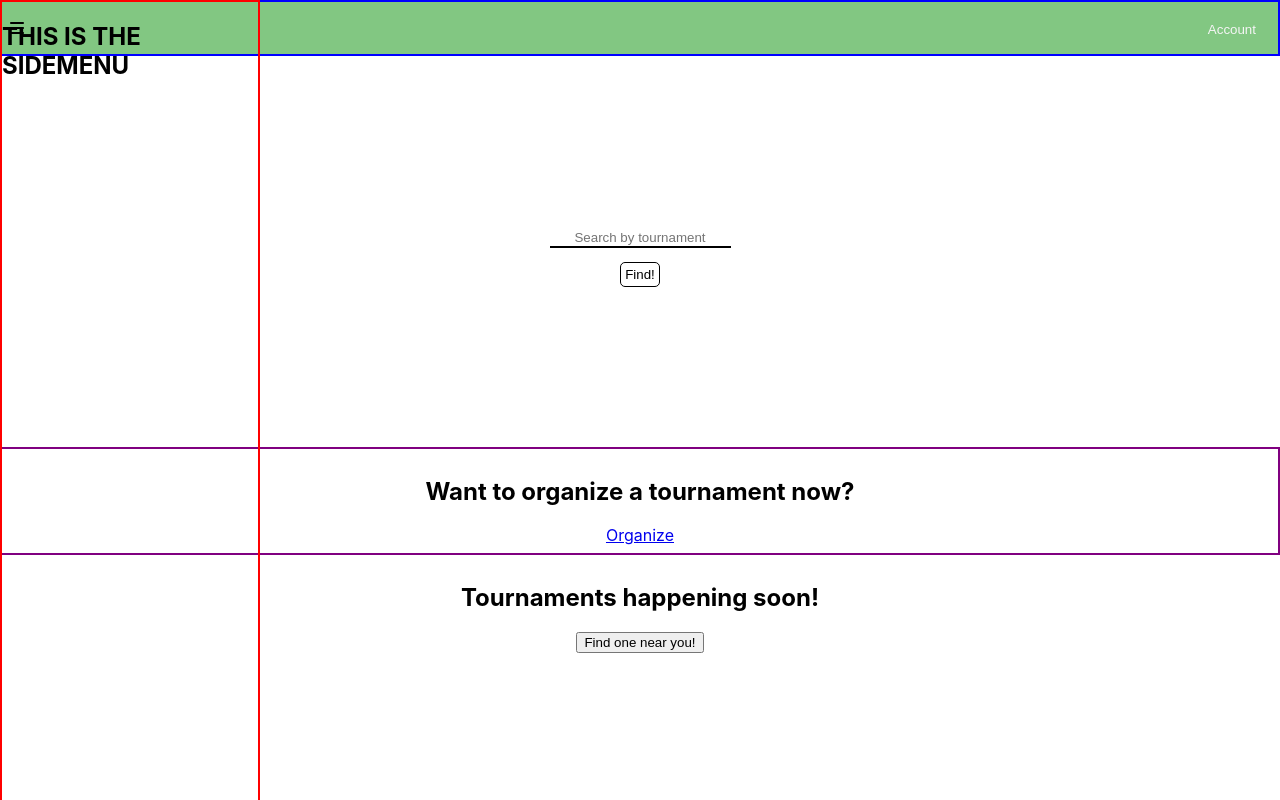
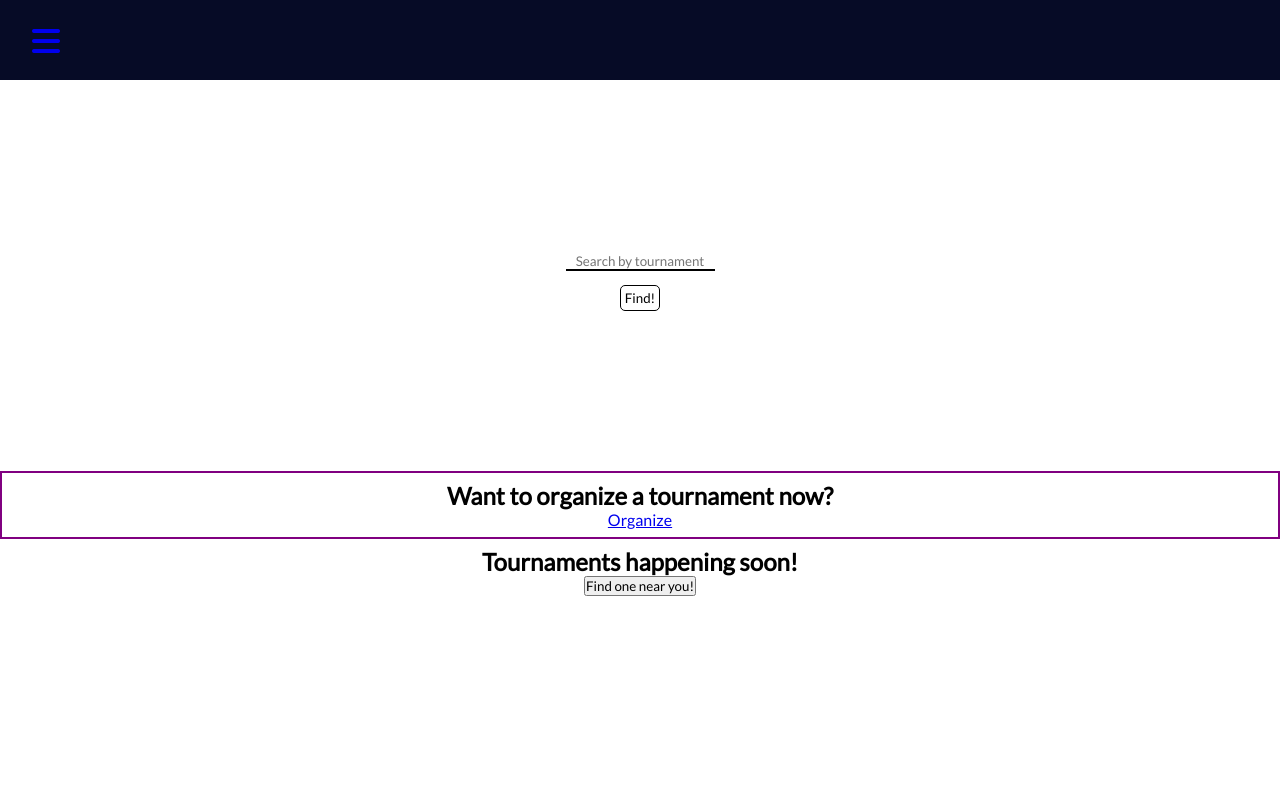
Before and after one commit to Scott-Hillier/tournament-organizer, a React (Create React App) app in the folder polo-react/: page / in a window 1280 px wide. Built offline with nearby package versions, Linux system fonts and the light colour scheme.

Commit message:
sidebar functioning

```diff
--- a/polo-react/src/App.css
+++ b/polo-react/src/App.css
@@ -1,38 +1,18 @@
-.App {
-  text-align: center;
+@import url("https://fonts.googleapis.com/css2?family=Lato&display=swap");
+
+* {
+  box-sizing: border-box;
+  margin: 0;
+  padding: 0;
+  font-family: "Lato", sans-serif;
 }
 
-.App-logo {
-  height: 40vmin;
-  pointer-events: none;
-}
-
-@media (prefers-reduced-motion: no-preference) {
-  .App-logo {
-    animation: App-logo-spin infinite 20s linear;
-  }
-}
-
-.App-header {
-  background-color: #282c34;
-  min-height: 100vh;
+.home,
+.reports,
+.products {
   display: flex;
-  flex-direction: column;
+  height: 90vh;
   align-items: center;
   justify-content: center;
-  font-size: calc(10px + 2vmin);
-  color: white;
+  font-size: 3rem;
 }
-
-.App-link {
-  color: #61dafb;
-}
-
-@keyframes App-logo-spin {
-  from {
-    transform: rotate(0deg);
-  }
-  to {
-    transform: rotate(360deg);
-  }
-}
--- a/polo-react/src/App.js
+++ b/polo-react/src/App.js
@@ -1,6 +1,6 @@
 import { BrowserRouter, Routes, Route, Link } from "react-router-dom";
 import "./App.css";
-import Navigation from "./components/Navigation";
+import Navbar from "./components/Navbar";
 import Home from "./components/Home";
 import Login from "./components/Login";
 import Register from "./components/Register";
@@ -10,8 +10,8 @@ import Sidemenu from "./components/Sidemenu";
 function App() {
   return (
     <BrowserRouter>
-      <Sidemenu />
-      <Navigation />
+      {/* <Sidemenu /> */}
+      <Navbar />
       <Routes>
         <Route path="/" element={<Home />}></Route>
         <Route path="/register" element={<Register />}></Route>
--- /dev/null
+++ b/polo-react/src/components/Navbar.js
@@ -0,0 +1,41 @@
+import React, { useState } from "react";
+import { Link } from "react-router-dom";
+import { SidebarData } from "./SidebarData";
+import "../styles/Navbar.scss";
+
+function Navbar() {
+  const [sidebar, setSidebar] = useState(false);
+
+  const showSidebar = () => setSidebar(!sidebar);
+
+  return (
+    <>
+      <div className="navbar">
+        <Link to="#" className="menu-bars">
+          <i class="fa fa-bars" aria-hidden="true" onClick={showSidebar}></i>
+        </Link>
+      </div>
+      <nav className={sidebar ? "nav-menu active" : "nav-menu"}>
+        <ul className="nav-menu-items" onClick={showSidebar}>
+          <li className="navbar-toggle">
+            <Link to="#" className="menu-bars">
+              <i class="fa fa-address-book" aria-hidden="true"></i>
+            </Link>
+          </li>
+          {SidebarData.map((item, index) => {
+            return (
+              <li key={index} className={item.cName}>
+                <Link to={item.path}>
+                  {item.icon}
+                  <span>{item.title}</span>
+                </Link>
+              </li>
+            );
+          })}
+        </ul>
+      </nav>
+    </>
+  );
+}
+
+export default Navbar;
--- a/polo-react/src/components/Navigation.js
+++ /dev/null
@@ -1,39 +0,0 @@
-import { Link } from "react-router-dom";
-import "../styles/Navigation.scss";
-import Sidemenu from "./Sidemenu";
-
-const Navigation = () => {
-  const close = () => {
-    document.getElementsByClassName("sidebar").style.display = "none";
-  };
-
-  return (
-    <main>
-      <section className="navigation">
-        <i className="fa-solid fa-bars"></i>
-        <li className="menu">
-          <button>Account</button>
-          <ul className="submenu">
-            <li>
-              <Link to={`/login`} type="button" className="login">
-                Login
-              </Link>
-            </li>
-            <li>
-              <Link to={`/register`} type="button" className="register">
-                Register
-              </Link>
-            </li>
-            <li>
-              <Link to={`/`} type="button" className="logout">
-                Logout
-              </Link>
-            </li>
-          </ul>
-        </li>
-      </section>
-    </main>
-  );
-};
-
-export default Navigation;
--- /dev/null
+++ b/polo-react/src/components/SidebarData.js
@@ -0,0 +1,38 @@
+export const SidebarData = [
+  {
+    title: "Home",
+    path: "/",
+
+    cName: "nav-text",
+  },
+  {
+    title: "Reports",
+    path: "/reports",
+
+    cName: "nav-text",
+  },
+  {
+    title: "Products",
+    path: "/products",
+
+    cName: "nav-text",
+  },
+  {
+    title: "Team",
+    path: "/team",
+
+    cName: "nav-text",
+  },
+  {
+    title: "Messages",
+    path: "/messages",
+
+    cName: "nav-text",
+  },
+  {
+    title: "Support",
+    path: "/support",
+
+    cName: "nav-text",
+  },
+];
--- a/polo-react/src/components/Sidemenu.js
+++ b/polo-react/src/components/Sidemenu.js
@@ -1,12 +1,64 @@
-import React from "react";
+import { React, useState } from "react";
 import "../styles/Sidemenu.scss";
 
-const Menu = () => {
+const CLOSE = "CLOSE";
+const OPEN = "OPEN";
+
+const Sidemenu = () => {
   return (
-    <section className="sidemenu">
-      <h1>THIS IS THE SIDEMENU</h1>
-    </section>
+    <div class="sidemenu">
+      <ul>
+        <section class="home">
+          <li class="menu-item">
+            <i class="fa fa-home"></i>Home
+          </li>
+          <li class="menu-item">
+            <i class="fa fa-bell"></i>Notifications
+          </li>
+          <li class="menu-item">
+            <i class="fa fa-paper-plane"></i>Messages
+          </li>
+        </section>
+        <section class="links">
+          <li class="menu-item">
+            <i class="fa fa-gamepad"></i>Gaming
+          </li>
+          <li class="menu-item">
+            <i class="fa fa-code"></i>Programming
+          </li>
+          <li class="menu-item">
+            <i class="fa fa-motorcycle"></i>Travel
+          </li>
+          <li class="menu-item">
+            <i class="fa fa-gears"></i>Technology
+          </li>
+          <li class="menu-item">
+            <i class="fa fa-hashtag"></i>Mathematics
+          </li>
+          <li class="menu-item">
+            <i class="fa fa-wrench"></i>Physics
+          </li>
+          <li class="menu-item">
+            <i class="fa fa-globe"></i>Web Development
+          </li>
+          <li class="menu-item">
+            <i class="fa fa-android"></i>Android Development
+          </li>
+        </section>
+        <section class="social">
+          <li class="menu-item">
+            <i class="fa fa-facebook"></i>Facebook
+          </li>
+          <li class="menu-item">
+            <i class="fa fa-twitter"></i>Twitter
+          </li>
+          <li class="menu-item">
+            <i class="fa fa-github"></i>Github
+          </li>
+        </section>
+      </ul>
+    </div>
   );
 };
 
-export default Menu;
+export default Sidemenu;
--- a/polo-react/src/styles/Home.scss
+++ b/polo-react/src/styles/Home.scss
@@ -2,7 +2,7 @@
   display: flex;
   // background-image: url("../styles/images/polo-image-1.png");
   background-size: cover;
-  backdrop-filter: blur(20px);
+  // backdrop-filter: blur(20px);
   // border: 2px solid blue;
   flex-direction: column;
   align-items: center;
--- /dev/null
+++ b/polo-react/src/styles/Navbar.scss
@@ -0,0 +1,72 @@
+.navbar {
+  background-color: #060b26;
+  height: 80px;
+  display: flex;
+  justify-content: start;
+  align-items: center;
+}
+
+.menu-bars {
+  margin-left: 2rem;
+  font-size: 2rem;
+  background: none;
+}
+
+.nav-menu {
+  background-color: #060b26;
+  width: 250px;
+  height: 100vh;
+  display: flex;
+  justify-content: center;
+  position: fixed;
+  top: 0;
+  left: -100%;
+  transition: 850ms;
+}
+
+.nav-menu.active {
+  left: 0;
+  transition: 350ms;
+}
+
+.nav-text {
+  display: flex;
+  justify-content: start;
+  align-items: center;
+  padding: 8px 0px 8px 16px;
+  list-style: none;
+  height: 60px;
+}
+
+.nav-text a {
+  text-decoration: none;
+  color: #f5f5f5;
+  font-size: 18px;
+  width: 95%;
+  height: 100%;
+  display: flex;
+  align-items: center;
+  padding: 0 16px;
+  border-radius: 4px;
+}
+
+.nav-text a:hover {
+  background-color: #1a83ff;
+}
+
+.nav-menu-items {
+  width: 100%;
+}
+
+.navbar-toggle {
+  background-color: #060b26;
+  width: 100%;
+  height: 80px;
+  display: flex;
+  justify-content: start;
+  align-items: center;
+}
+
+span {
+  margin-left: 16px;
+}
--- a/polo-react/src/styles/Navigation.scss
+++ /dev/null
@@ -1,43 +0,0 @@
-.navigation {
-  display: flex;
-  flex-direction: row;
-  justify-content: space-between;
-  align-items: center;
-  background-color: rgb(130, 199, 130);
-  padding: 0.5em;
-  border: 2px solid blue;
-  color: black;
-}
-
-ul {
-  list-style: none;
-  display: flex;
-  justify-content: space-around;
-}
-
-li {
-  list-style: none;
-  margin: 0.25em;
-  padding: 0.25em;
-  color: white;
-}
-
-.menu button {
-  color: whitesmoke;
-  border: 0;
-  background: transparent;
-  cursor: pointer;
-}
-
-.submenu {
-  display: none;
-  position: absolute;
-  padding: 10px;
-  z-index: 5;
-  background-color: white;
-}
-.menu button:focus + .submenu,
-.submenu:hover {
-  display: block;
-  z-index: 10;
-}
--- a/polo-react/src/styles/Sidemenu.scss
+++ b/polo-react/src/styles/Sidemenu.scss
@@ -1,21 +1,61 @@
 .sidemenu {
-  border: 2px solid red;
-  overflow: hidden;
   display: flex;
   flex-direction: row;
-  z-index: 100;
-  width: 20%;
+  background-color: #fff;
+  border-top-right-radius: 10px;
+  border-bottom-right-radius: 10px;
+  box-shadow: 0px 0px 20px #d4d4d4;
+
   height: 100vh;
+
   position: fixed;
-  margin-bottom: 200%;
+  top: 0;
+  left: 0;
+
+  overflow-x: hidden;
+  overflow-y: hidden;
+  white-space: nowrap;
+
+  transition: 0.3s ease;
 }
 
-@keyframes slidein {
-  from {
-    margin-right: 100%;
-  }
+.sidemenu:hover {
+  width: 250px;
+  overflow-y: scroll;
+}
 
-  to {
-    margin-right: 0%;
-  }
+.sidemenu .menu-item {
+  padding: 10px;
 }
+.sidemenu .menu-item:hover {
+  background-color: #d6d6d6;
+  cursor: pointer;
+}
+
+.sidemenu .menu-item .fa {
+  color: gray;
+  width: 40px;
+  font-size: 25px;
+  padding: 10px;
+}
+
+.sidemenu .menu-item:hover > .fa {
+  color: #1d0daa;
+}
+
+section.home {
+  background-color: #f3f3f3;
+}
+
+::-webkit-scrollbar {
+  width: 5px;
+}
+
+::-webkit-scrollbar-track {
+  background: transparent !important;
+}
+
+::-webkit-scrollbar-thumb {
+  background: #bbbbbb;
+  border-radius: 10px;
+}
```
